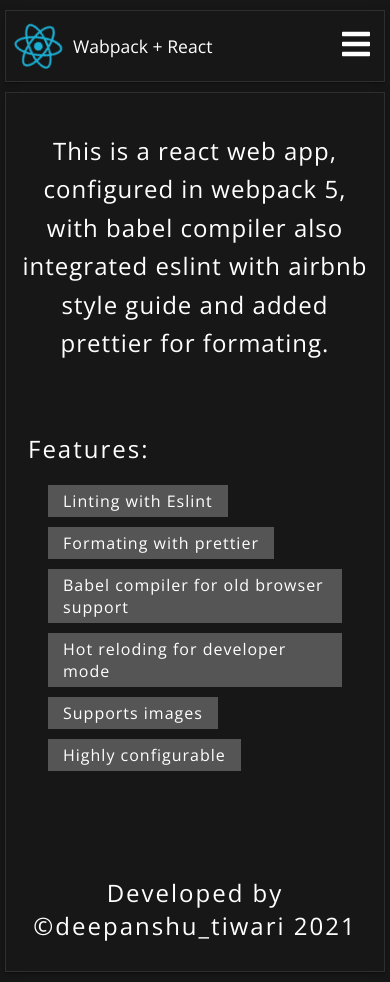
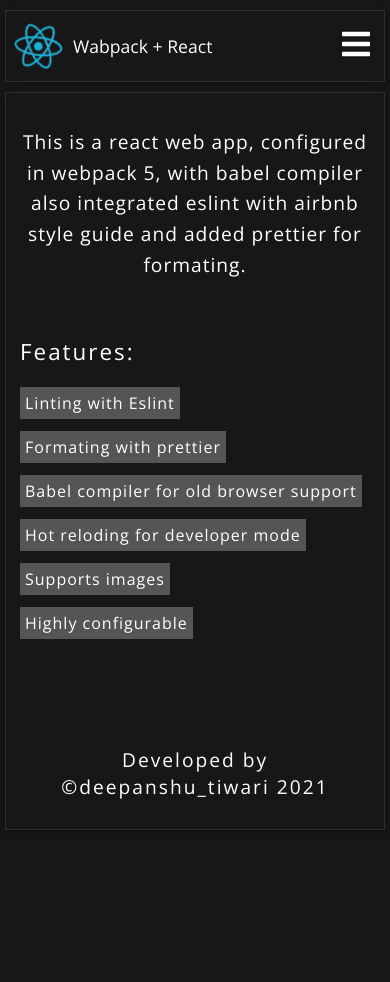
Before and after one commit to ddepu11/react_with_webpack, a React app: page /about in a window 390 px wide. After the commit the page ends 844 px from the top, so only its background shows below. Built offline with nearby package versions, Linux system fonts and the light colour scheme.

Commit message:
style: scrreens for mobile view

```diff
--- a/src/screens/AboutScreen.jsx
+++ b/src/screens/AboutScreen.jsx
@@ -93,9 +93,42 @@ const Wrapper = styled.main`
   h2 {
     font-size: 1.87;
     letter-spacing: 2px;
-    /* text-transform: capitalize; */
     font-weight: 200;
     margin-top: 95px;
+  }
+
+  @media screen and (max-width: 475px) {
+    p {
+      padding: 0 0 15px;
+      font-size: 1.2em;
+      margin-top: 25px;
+    }
+
+    h2 {
+      font-size: 1.2em;
+      margin-top: 95px;
+    }
+
+    .features_div {
+      padding: 0 5px;
+
+      h3 {
+        font-size: 1.4em;
+      }
+
+      ul {
+        padding: 0 0px 0;
+
+        span {
+          padding: 5px 5px;
+          margin-bottom: 12px;
+        }
+
+        span:hover {
+          transform: scale(1.05) translateX(10px) translateY(-3px);
+        }
+      }
+    }
   }
 `;
 
--- a/src/screens/ContactScreen.jsx
+++ b/src/screens/ContactScreen.jsx
@@ -57,6 +57,32 @@ const Wrapper = styled.main`
       cursor: pointer;
     }
   }
+
+  @media screen and (max-width: 745px) {
+    .contact_div {
+      flex-direction: column;
+
+      .row {
+        width: 95%;
+      }
+    }
+  }
+
+  @media screen and (max-width: 400px) {
+    .contact_div {
+      flex-direction: column;
+
+      .row {
+        flex-direction: column;
+        align-items: flex-start;
+        padding: 10px 10px;
+      }
+
+      h2 {
+        margin-bottom: 10px;
+      }
+    }
+  }
 `;
 
 export default ContactScreen;
--- a/src/screens/HomeScreen.jsx
+++ b/src/screens/HomeScreen.jsx
@@ -1,24 +1,45 @@
 import styled from 'styled-components';
+import { SiWebpack, SiBabel, SiJavascript, SiCss3, SiPrettier, SiEslint } from 'react-icons/si';
+import { FaHtml5 } from 'react-icons/fa';
 
 const HomeScreen = () => (
-  <Wrapper className='flex'>
+  <Wrapper>
     <h2>A react web appliction configured in webpack 5</h2>
+
+    <div className='tools_icon flex'>
+      <SiWebpack />
+      <SiBabel />
+      <SiJavascript />
+      <FaHtml5 />
+      <SiCss3 />
+      <SiPrettier />
+      <SiEslint />
+    </div>
   </Wrapper>
 );
 
 const Wrapper = styled.main`
   padding: 10px 10px;
-  height: 85vh;
+  min-height: 85vh;
   margin-top: 10px;
   box-shadow: rgba(0, 0, 0, 0.25) 0px 0.0625em 0.0625em, rgba(0, 0, 0, 0.25) 0px 0.125em 0.5em,
     rgba(255, 255, 255, 0.1) 0px 0px 0px 1px inset;
   text-align: center;
 
   h2 {
-    font-size: 2em;
+    font-size: 1.6em;
     letter-spacing: 2px;
     text-transform: capitalize;
-    font-weight: 200;
+    font-weight: 400;
+    margin-top: 30px;
+  }
+
+  .tools_icon {
+    padding: 10px 0;
+    margin-top: 50px;
+    font-size: 8em;
+    flex-wrap: wrap;
+    gap: 50px 50px;
   }
 `;
 
--- a/src/screens/ServicesScreen.jsx
+++ b/src/screens/ServicesScreen.jsx
@@ -20,6 +20,12 @@ const Wrapper = styled.main`
     text-transform: capitalize;
     font-weight: 200;
   }
+
+  @media screen and (max-width: 500px) {
+    h2 {
+      font-size: 1.5em;
+    }
+  }
 `;
 
 export default ServicesScreen;
```
